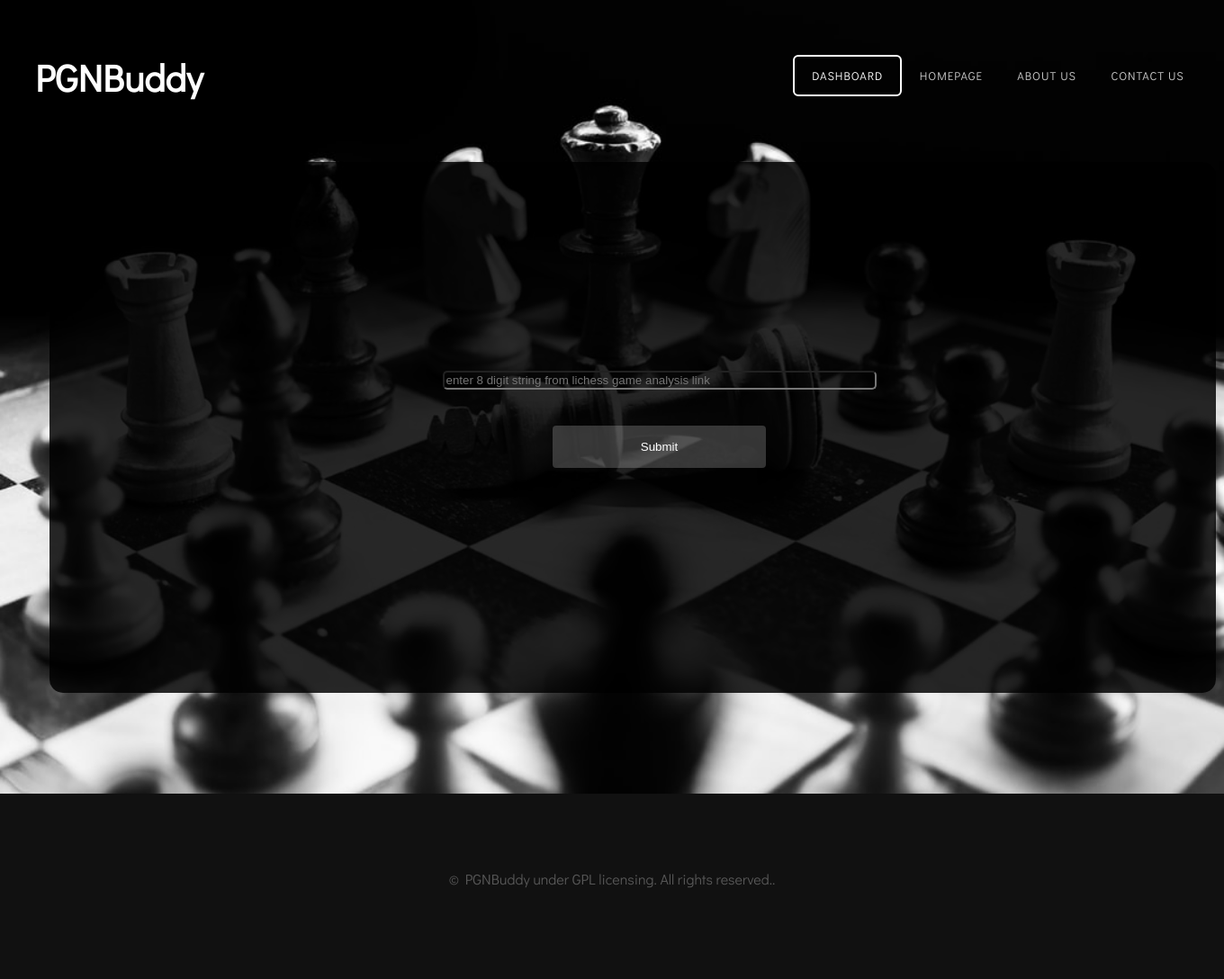
After one commit to trevor-ofarrell/python-chess, a Flask app: template python-chessv2/PGNBuddy/templates/lichessupload.html in a window 1360 px wide. The commit adds this page. Shown: the whole page at 90% size. Run offline with Flask 2, Linux system fonts and the light colour scheme; the template is opened without the code that fills it, so the values that code supplies are empty.

Commit message:
PGN upload from lichess API working using 8 digit id strings from game links

```diff
--- a/python-chessv2/PGNBuddy/__init__.py
+++ b/python-chessv2/PGNBuddy/__init__.py
@@ -19,6 +19,7 @@ def create_app():
     login_manager.init_app(app)
 
     from .models import User
+    from .models import pgn
 
     @login_manager.user_loader
     def load_user(user_id):
--- a/python-chessv2/PGNBuddy/static/css/default.css
+++ b/python-chessv2/PGNBuddy/static/css/default.css
@@ -176,7 +176,8 @@
 	{
 		position: absolute;
 		top: 5px;
-    	left: 5px;
+		left: 5px;
+		width: 6.9%;
     	text-align: left;
 		margin-left: 20px;
 		border: 1px solid #ccc;
@@ -184,6 +185,40 @@
     	padding: 6px 12px;
     	cursor: pointer;
 	}
+
+	#uploadlichess
+	{
+		position: absolute;
+		top: 100px;
+		left: 5px;
+		width: 6.9%;
+    	text-align: left;
+		margin-left: 20px;
+		border: 1px solid #ccc;
+    	display: inline-block;
+    	padding: 6px 12px;
+    	cursor: pointer;
+	}
+
+	input {
+		width: 40%;
+		height: 60%;
+		margin-bottom: 5vh;
+		background-color:transparent;
+		border-radius: 5px;
+		outline: none;
+		color: white;
+		caret-color: white;
+	  }
+
+	  input[type=submit] {
+		background: rgba(255,255,255,.2);
+		width: 20%;
+		padding: 2vh;
+		border: none;
+		cursor: pointer;
+		border-radius: 4px 4px;
+	  }
 
 	input[type="file"] {
 		display: none;
--- /dev/null
+++ b/python-chessv2/PGNBuddy/templates/lichessupload.html
@@ -0,0 +1,57 @@
+<!DOCTYPE html PUBLIC "-//W3C//DTD XHTML 1.0 Strict//EN" "http://www.w3.org/TR/xhtml1/DTD/xhtml1-strict.dtd">
+<!--
+Design by TEMPLATED
+http://templated.co
+Released for free under the Creative Commons Attribution License
+
+Name       : Lorikeet
+Description: A two-column, fixed-width design with dark color scheme.
+Version    : 1.0
+Released   : 20140314
+
+-->
+<html xmlns="http://www.w3.org/1999/xhtml">
+<head>
+<meta http-equiv="Content-Type" content="text/html; charset=utf-8" />
+<title></title>
+<meta name="keywords" content="" />
+<meta name="description" content="" />
+<link href="http://fonts.googleapis.com/css?family=Didact+Gothic" rel="stylesheet" />
+<link href="static/css/default.css" rel="stylesheet" type="text/css" media="all" />
+<link href="static/css/fonts.css" rel="stylesheet" type="text/css" media="all" />
+
+<!--[if IE 6]><link href="default_ie6.css" rel="stylesheet" type="text/css" /><![endif]-->
+
+</head>
+<body>
+<div id="header-wrapper">
+	<div id="header" class="container">
+		<div id="logo">
+			<h1><a href="#">PGNBuddy</a></h1>
+		</div>
+		<div id="menu">
+			<ul>
+				<li class="active"><a href="{{url_for('main.dashboard')}}" accesskey="1" title="">Dashboard</a></li>
+				<li><a href="{{url_for('main.home')}}" accesskey="2" title="">Homepage</a></li>
+				<li><a href="#" accesskey="3" title="">About Us</a></li>
+				<li><a href="#" accesskey="5" title="">Contact Us</a></li>
+			</ul>
+		</div>
+	</div>
+	<div class="titlebox-dash">
+		<div id="banner" class="container">
+			<div class="title">
+                <form method="POST">
+                    <input name="text" placeholder="enter 8 digit string from lichess game analysis link">
+                    <br>
+                    <input type="submit" value="Submit">
+                </form>
+			</div>
+		</div>
+	</div>
+</div>
+<div id="copyright" class="container">
+		<p>&copy; PGNBuddy under GPL licensing. All rights reserved.</a>.</p>
+</div>
+</body>
+</html>
```
Also changed, not shown: python-chessv2/PGNBuddy/main.py (+36 -2 lines), python-chessv2/PGNBuddy/models.py (+4 -6 lines), python-chessv2/PGNBuddy/templates/user_dashboard.html (+6 -2 lines), python-chessv2/PGNBuddy/db.sqlite.
